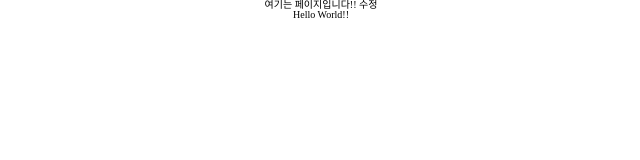
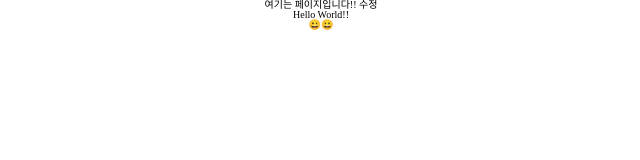
Before and after one commit to kw-bookmedicine/frontend, a React (Create React App) app: page / in a window 1280 px wide. Shown: the top 160 px of the page, without its empty margins (319-959 px from the left). Built offline with nearby package versions, Linux system fonts and the light colour scheme.

Commit message:
CICD test

```diff
--- a/src/App.js
+++ b/src/App.js
@@ -6,6 +6,7 @@ function App() {
 		<div className="App">
 			<h1>여기는 페이지입니다!! 수정</h1>
 			<h2>Hello World!!</h2>
+			<h3>😀😀</h3>
 		</div>
 	);
 }
```
